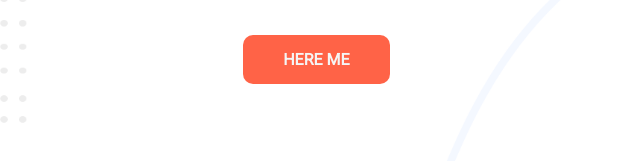
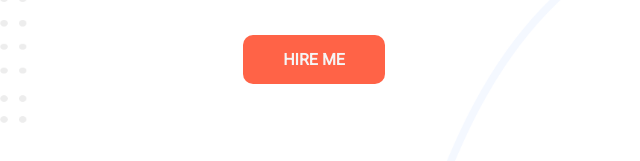
Before and after one commit to VASHKOR-DAS/personal-website, a plain HTML site: page index.html in a window 1280 px wide. Shown: the part 593-754 px from the top of the page, 0-640 px from the left. Drawn offline with Linux system fonts and the light colour scheme.

Commit message:
link button rename

```diff
--- a/index.html
+++ b/index.html
@@ -26,7 +26,7 @@
                 Lorem ipsum dolor sit, amet consectetur adipisicing elit. Iure libero delectus enim a laudantium.
             </p>
             <br><br>
-            <a class="link-button" href="http://www.facebook.com/mr.korola" target="_blank" rel="noopener noreferrer"> HERE ME</a>
+            <a class="link-button" href="http://www.facebook.com/mr.korola" target="_blank" rel="noopener noreferrer"> HIRE ME</a>
         </div>
 
         <div class="half-width">
```
